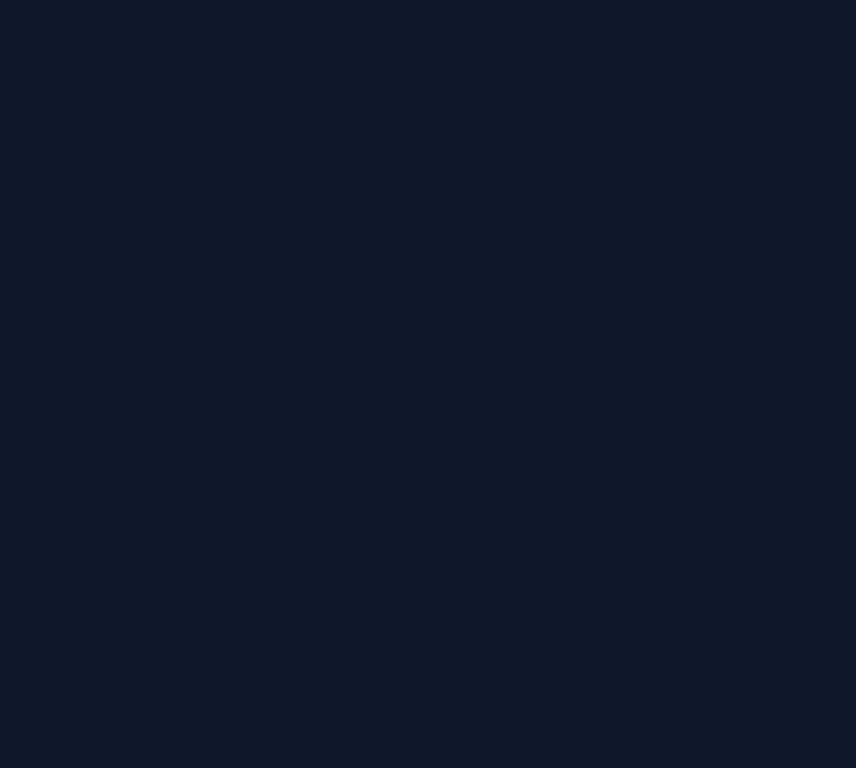
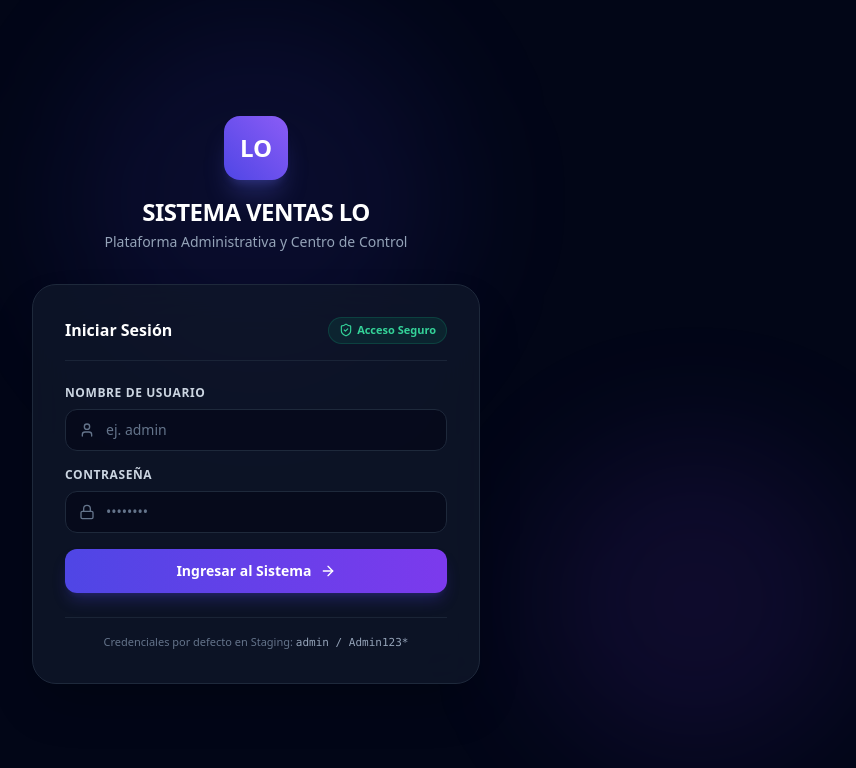
Before and after one commit to pruebasdavis165-maker/SISTEMA_VENTAS_LO, a React (Vite) app in the folder frontend/: page /login in a window 1280 px wide. Before the commit this address had no page. Shown: the top 768 px of the page, without its empty margins (384-1240 px from the left). Built offline with nearby package versions, Linux system fonts and the light colour scheme; no server answers.

Commit message:
feat: pantalla de login consumo de api jwt y guardias de ruta protegida (#23)
* feat: implementa loginpage con validaciones y consumo de api auth login

* feat: agrega protectedroute y control de acceso rbac para panel administrativo

```diff
--- a/frontend/src/App.tsx
+++ b/frontend/src/App.tsx
@@ -1,13 +1,37 @@
 import React from 'react';
-import { BrowserRouter, Routes, Route } from 'react-router-dom';
+import { BrowserRouter, Routes, Route, Navigate } from 'react-router-dom';
 import { AdminLayout } from './components/layout/AdminLayout';
+import { ProtectedRoute } from './components/auth/ProtectedRoute';
+import { LoginPage } from './pages/LoginPage';
 import { DashboardPage } from './pages/DashboardPage';
 import { PlaceholderPage } from './pages/PlaceholderPage';
+import { useAuthStore } from './store/useAuthStore';
+
+// Guardia de ruta pública para usuarios ya autenticados
+const PublicOnlyRoute: React.FC<{ children: React.ReactNode }> = ({ children }) => {
+  const { isAuthenticated } = useAuthStore();
+  if (isAuthenticated) {
+    return <Navigate to="/" replace />;
+  }
+  return <>{children}</>;
+};
 
 export const App: React.FC = () => {
   return (
     <BrowserRouter>
       <Routes>
+        {/* Ruta Pública de Login */}
+        <Route
+          path="/login"
+          element={
+            <PublicOnlyRoute>
+              <LoginPage />
+            </PublicOnlyRoute>
+          }
+        />
+
+        {/* Rutas Privadas Protegidas con JWT y RBAC */}
+        <Route element={<ProtectedRoute />}>
           <Route path="/" element={<AdminLayout />}>
             <Route index element={<DashboardPage />} />
             <Route path="zonas" element={<PlaceholderPage title="Gestión de Zonas y Parámetros (CU01)" milestone="Milestone 2" />} />
@@ -17,6 +41,10 @@ export const App: React.FC = () => {
             <Route path="liquidacion" element={<PlaceholderPage title="Cierre y Liquidación de Sorteos (CU05)" milestone="Milestone 2" />} />
             <Route path="auditoria" element={<PlaceholderPage title="Auditoría de Boletos y Reimpresiones (CU06)" milestone="Milestone 2" />} />
           </Route>
+        </Route>
+
+        {/* Fallback para rutas inexistentes */}
+        <Route path="*" element={<Navigate to="/" replace />} />
       </Routes>
     </BrowserRouter>
   );
--- /dev/null
+++ b/frontend/src/components/auth/ProtectedRoute.tsx
@@ -0,0 +1,38 @@
+import React from 'react';
+import { Navigate, Outlet, useLocation } from 'react-router-dom';
+import { useAuthStore } from '../../store/useAuthStore';
+
+export const ProtectedRoute: React.FC = () => {
+  const { isAuthenticated, user } = useAuthStore();
+  const location = useLocation();
+
+  if (!isAuthenticated) {
+    return <Navigate to="/login" state={{ from: location }} replace />;
+  }
+
+  // Si no tiene rol ADMIN (ej. si un vendedor intenta entrar al panel web directivo)
+  if (user && user.rol !== 'ADMIN') {
+    return (
+      <div className="flex flex-col items-center justify-center min-h-screen bg-slate-950 text-slate-100 p-6 text-center">
+        <div className="p-4 rounded-2xl bg-red-500/10 text-red-400 border border-red-500/20 mb-4">
+          Acceso Restringido
+        </div>
+        <h2 className="text-2xl font-bold mb-2">Acceso Exclusivo para Administradores</h2>
+        <p className="text-slate-400 max-w-md text-sm mb-6">
+          Tu cuenta tiene rol <strong>{user.rol}</strong>. La plataforma web está reservada para control directivo. Para realizar ventas, por favor utiliza la Aplicación Móvil Android.
+        </p>
+        <button
+          onClick={() => {
+            useAuthStore.getState().logout();
+            window.location.href = '/login';
+          }}
+          className="px-4 py-2 rounded-xl bg-slate-800 hover:bg-slate-700 text-white text-sm font-semibold transition-colors"
+        >
+          Cerrar Sesión
+        </button>
+      </div>
+    );
+  }
+
+  return <Outlet />;
+};
--- /dev/null
+++ b/frontend/src/pages/LoginPage.tsx
@@ -0,0 +1,155 @@
+import React, { useState } from 'react';
+import { useNavigate, useLocation } from 'react-router-dom';
+import { Lock, User, AlertCircle, ArrowRight, ShieldCheck, Loader2 } from 'lucide-react';
+import { api } from '../services/api';
+import { useAuthStore } from '../store/useAuthStore';
+
+export const LoginPage: React.FC = () => {
+  const [username, setUsername] = useState('');
+  const [password, setPassword] = useState('');
+  const [error, setError] = useState<string | null>(null);
+  const [isLoading, setIsLoading] = useState(false);
+
+  const { setAuth } = useAuthStore();
+  const navigate = useNavigate();
+  const location = useLocation();
+
+  const from = location.state?.from?.pathname || '/';
+
+  const handleSubmit = async (e: React.FormEvent) => {
+    e.preventDefault();
+    setError(null);
+
+    if (!username.trim() || !password.trim()) {
+      setError('Por favor ingresa usuario y contraseña.');
+      return;
+    }
+
+    try {
+      setIsLoading(true);
+      const response = await api.post('/auth/login', {
+        username: username.trim(),
+        password,
+      });
+
+      const { accessToken, user } = response.data;
+      setAuth(accessToken, user);
+      navigate(from, { replace: true });
+    } catch (err: any) {
+      if (err.response?.data?.detail) {
+        setError(err.response.data.detail);
+      } else if (err.response?.data?.message) {
+        setError(err.response.data.message);
+      } else if (err.response?.status === 401) {
+        setError('Usuario o contraseña incorrectos.');
+      } else {
+        setError('No se pudo conectar con el servidor de autenticación. Verifica tu conexión.');
+      }
+    } finally {
+      setIsLoading(false);
+    }
+  };
+
+  return (
+    <div className="flex items-center justify-center min-h-screen bg-slate-950 p-4 relative overflow-hidden">
+      {/* Background Glows */}
+      <div className="absolute top-1/4 left-1/2 -translate-x-1/2 -translate-y-1/2 w-96 h-96 bg-indigo-600/10 rounded-full blur-3xl pointer-events-none"></div>
+      <div className="absolute bottom-10 right-10 w-80 h-80 bg-violet-600/10 rounded-full blur-3xl pointer-events-none"></div>
+
+      <div className="w-full max-w-md relative z-10">
+        {/* Card Header */}
+        <div className="text-center mb-8">
+          <div className="inline-flex items-center justify-center w-16 h-16 rounded-2xl bg-gradient-to-tr from-indigo-600 to-violet-500 shadow-xl shadow-indigo-500/25 text-white font-black text-2xl mb-4">
+            LO
+          </div>
+          <h1 className="text-2xl font-extrabold text-white tracking-tight">SISTEMA VENTAS LO</h1>
+          <p className="text-sm text-slate-400 mt-1">Plataforma Administrativa y Centro de Control</p>
+        </div>
+
+        {/* Form Container */}
+        <div className="rounded-3xl bg-slate-900/80 backdrop-blur-xl border border-slate-800 p-8 shadow-2xl">
+          <div className="flex items-center justify-between mb-6 pb-4 border-b border-slate-800/80">
+            <h2 className="text-base font-bold text-white">Iniciar Sesión</h2>
+            <span className="flex items-center gap-1 text-[11px] font-semibold text-emerald-400 bg-emerald-500/10 px-2.5 py-1 rounded-full border border-emerald-500/20">
+              <ShieldCheck className="w-3.5 h-3.5" />
+              Acceso Seguro
+            </span>
+          </div>
+
+          {error && (
+            <div className="mb-6 p-4 rounded-xl bg-red-500/10 border border-red-500/20 flex items-start gap-3 text-red-400 text-xs animate-shake">
+              <AlertCircle className="w-4 h-4 shrink-0 mt-0.5" />
+              <span>{error}</span>
+            </div>
+          )}
+
+          <form onSubmit={handleSubmit} className="space-y-4">
+            <div>
+              <label className="block text-xs font-semibold text-slate-300 uppercase tracking-wider mb-2">
+                Nombre de Usuario
+              </label>
+              <div className="relative">
+                <div className="absolute inset-y-0 left-0 pl-3.5 flex items-center pointer-events-none text-slate-500">
+                  <User className="w-4 h-4" />
+                </div>
+                <input
+                  type="text"
+                  value={username}
+                  onChange={(e) => setUsername(e.target.value)}
+                  placeholder="ej. admin"
+                  disabled={isLoading}
+                  className="w-full pl-10 pr-4 py-2.5 bg-slate-950/60 border border-slate-800 rounded-xl text-sm text-white placeholder-slate-500 focus:outline-none focus:border-indigo-500 focus:ring-1 focus:ring-indigo-500 transition-all"
+                  required
+                />
+              </div>
+            </div>
+
+            <div>
+              <label className="block text-xs font-semibold text-slate-300 uppercase tracking-wider mb-2">
+                Contraseña
+              </label>
+              <div className="relative">
+                <div className="absolute inset-y-0 left-0 pl-3.5 flex items-center pointer-events-none text-slate-500">
+                  <Lock className="w-4 h-4" />
+                </div>
+                <input
+                  type="password"
+                  value={password}
+                  onChange={(e) => setPassword(e.target.value)}
+                  placeholder="••••••••"
+                  disabled={isLoading}
+                  className="w-full pl-10 pr-4 py-2.5 bg-slate-950/60 border border-slate-800 rounded-xl text-sm text-white placeholder-slate-500 focus:outline-none focus:border-indigo-500 focus:ring-1 focus:ring-indigo-500 transition-all"
+                  required
+                />
+              </div>
+            </div>
+
+            <button
+              type="submit"
+              disabled={isLoading}
+              className="w-full mt-6 py-3 px-4 rounded-xl bg-gradient-to-r from-indigo-600 to-violet-600 hover:from-indigo-500 hover:to-violet-500 text-white font-bold text-sm shadow-lg shadow-indigo-600/25 flex items-center justify-center gap-2 transition-all disabled:opacity-50 disabled:cursor-not-allowed group"
+            >
+              {isLoading ? (
+                <>
+                  <Loader2 className="w-4 h-4 animate-spin" />
+                  <span>Validando credenciales...</span>
+                </>
+              ) : (
+                <>
+                  <span>Ingresar al Sistema</span>
+                  <ArrowRight className="w-4 h-4 group-hover:translate-x-1 transition-transform" />
+                </>
+              )}
+            </button>
+          </form>
+
+          <div className="mt-6 pt-4 border-t border-slate-800/80 text-center">
+            <p className="text-[11px] text-slate-500">
+              Credenciales por defecto en Staging: <span className="text-slate-400 font-mono">admin / Admin123*</span>
+            </p>
+          </div>
+        </div>
+      </div>
+    </div>
+  );
+};
```
Lines whose indentation alone changed are shown as unchanged.
